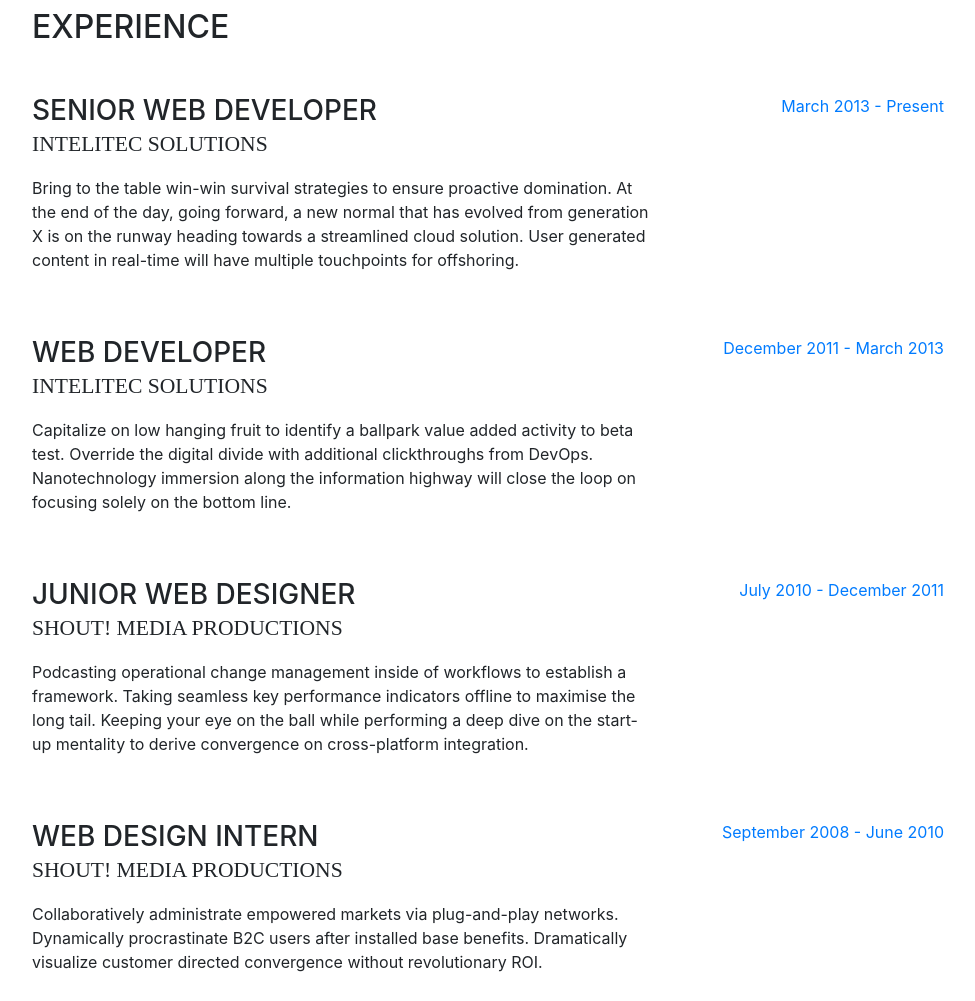
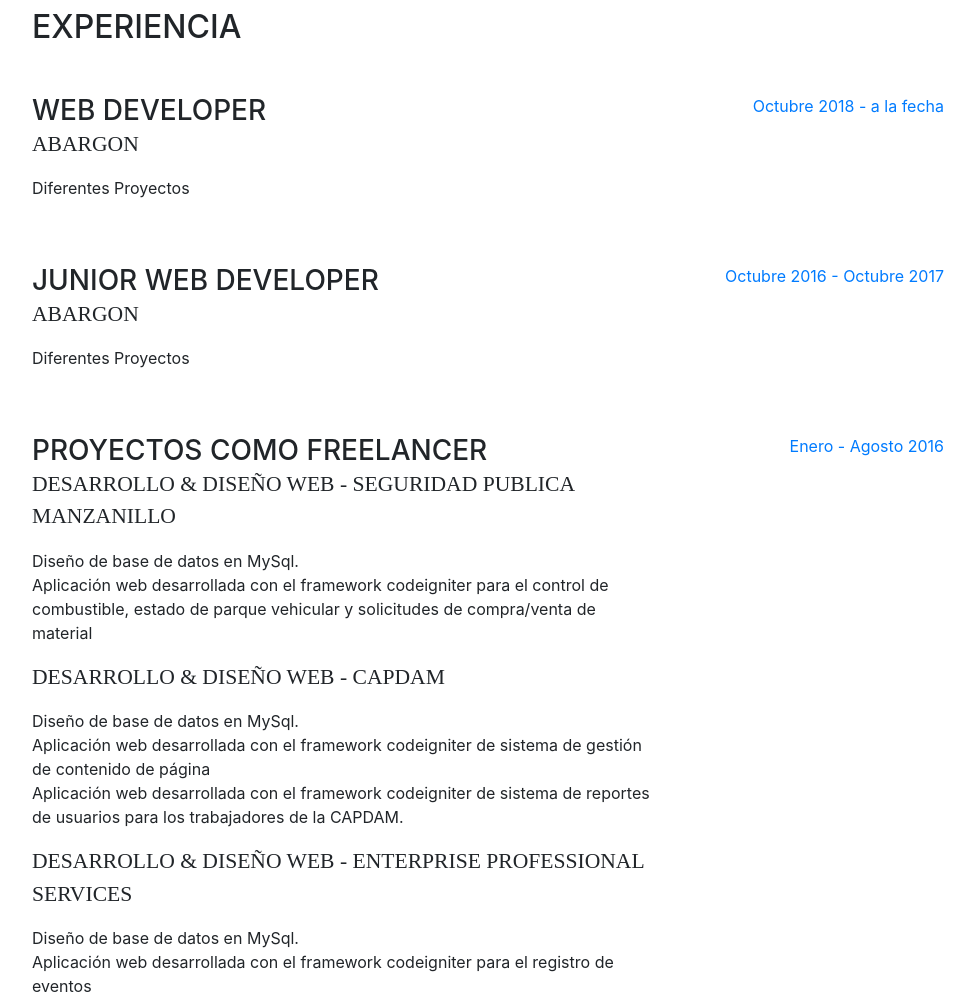
Before and after one commit to AlexToga02/AlexToga02.github.io, a website with bundled scripts: page index.html in a window 1280 px wide. Shown: the part 840-1841 px from the top of the page, without its empty margins (288-1263 px from the left). Built offline with nearby package versions, Linux system fonts and the light colour scheme; a web font is replaced by a local one.

Commit message:
Experiencia frelancer

```diff
--- a/index.html
+++ b/index.html
@@ -111,48 +111,51 @@
 
       <section class="resume-section p-3 p-lg-5 d-flex flex-column" id="experience">
         <div class="my-auto">
-          <h2 class="mb-5">Experience</h2>
-
-          <div class="resume-item d-flex flex-column flex-md-row mb-5">
-            <div class="resume-content mr-auto">
-              <h3 class="mb-0">Senior Web Developer</h3>
-              <div class="subheading mb-3">Intelitec Solutions</div>
-              <p>Bring to the table win-win survival strategies to ensure proactive domination. At the end of the day, going forward, a new normal that has evolved from generation X is on the runway heading towards a streamlined cloud solution. User generated content in real-time will have multiple touchpoints for offshoring.</p>
-            </div>
-            <div class="resume-date text-md-right">
-              <span class="text-primary">March 2013 - Present</span>
-            </div>
-          </div>
+          <h2 class="mb-5">Experiencia</h2>
 
           <div class="resume-item d-flex flex-column flex-md-row mb-5">
             <div class="resume-content mr-auto">
               <h3 class="mb-0">Web Developer</h3>
-              <div class="subheading mb-3">Intelitec Solutions</div>
-              <p>Capitalize on low hanging fruit to identify a ballpark value added activity to beta test. Override the digital divide with additional clickthroughs from DevOps. Nanotechnology immersion along the information highway will close the loop on focusing solely on the bottom line.</p>
+              <div class="subheading mb-3">Abargon</div>
+              <p>Diferentes Proyectos</p>
             </div>
             <div class="resume-date text-md-right">
-              <span class="text-primary">December 2011 - March 2013</span>
+              <span class="text-primary">Octubre 2018 - a la fecha</span>
             </div>
           </div>
           <div class="resume-item d-flex flex-column flex-md-row mb-5">
             <div class="resume-content mr-auto">
-              <h3 class="mb-0">Junior Web Designer</h3>
-              <div class="subheading mb-3">Shout! Media Productions</div>
-              <p>Podcasting operational change management inside of workflows to establish a framework. Taking seamless key performance indicators offline to maximise the long tail. Keeping your eye on the ball while performing a deep dive on the start-up mentality to derive convergence on cross-platform integration.</p>
+              <h3 class="mb-0">Junior Web Developer</h3>
+              <div class="subheading mb-3">Abargon</div>
+              <p> Diferentes Proyectos</p>
             </div>
             <div class="resume-date text-md-right">
-              <span class="text-primary">July 2010 - December 2011</span>
+              <span class="text-primary">Octubre 2016 - Octubre 2017</span>
             </div>
           </div>
 
           <div class="resume-item d-flex flex-column flex-md-row">
             <div class="resume-content mr-auto">
-              <h3 class="mb-0">Web Design Intern</h3>
-              <div class="subheading mb-3">Shout! Media Productions</div>
-              <p>Collaboratively administrate empowered markets via plug-and-play networks. Dynamically procrastinate B2C users after installed base benefits. Dramatically visualize customer directed convergence without revolutionary ROI.</p>
+              <h3 class="mb-0">Proyectos como FreeLancer</h3>
+              <div class="subheading mb-3">Desarrollo & Diseño Web - Seguridad Publica Manzanillo</div>
+              <p>Diseño de base de datos en MySql. <br>
+                 Aplicación web desarrollada con el framework codeigniter para el control de combustible, estado de parque vehicular y solicitudes de compra/venta de material </p>
+
+              <div class="subheading mb-3">Desarrollo & Diseño Web - CAPDAM</div>
+              <p>Diseño de base de datos en MySql. <br>
+                    Aplicación web desarrollada con el framework codeigniter de sistema de gestión de contenido de página <br>
+                    Aplicación web desarrollada con el framework codeigniter de sistema de reportes de usuarios para los trabajadores de la CAPDAM.
+              </p>
+
+              <div class="subheading mb-3">Desarrollo & Diseño Web - ENTERPRISE PROFESSIONAL SERVICES</div>
+              <p>Diseño de base de datos en MySql. <br>
+                    Aplicación web desarrollada con el framework codeigniter para el registro de eventos <br>
+              </p>
+
             </div>
+
             <div class="resume-date text-md-right">
-              <span class="text-primary">September 2008 - June 2010</span>
+              <span class="text-primary">Enero - Agosto 2016</span>
             </div>
           </div>
 
```
